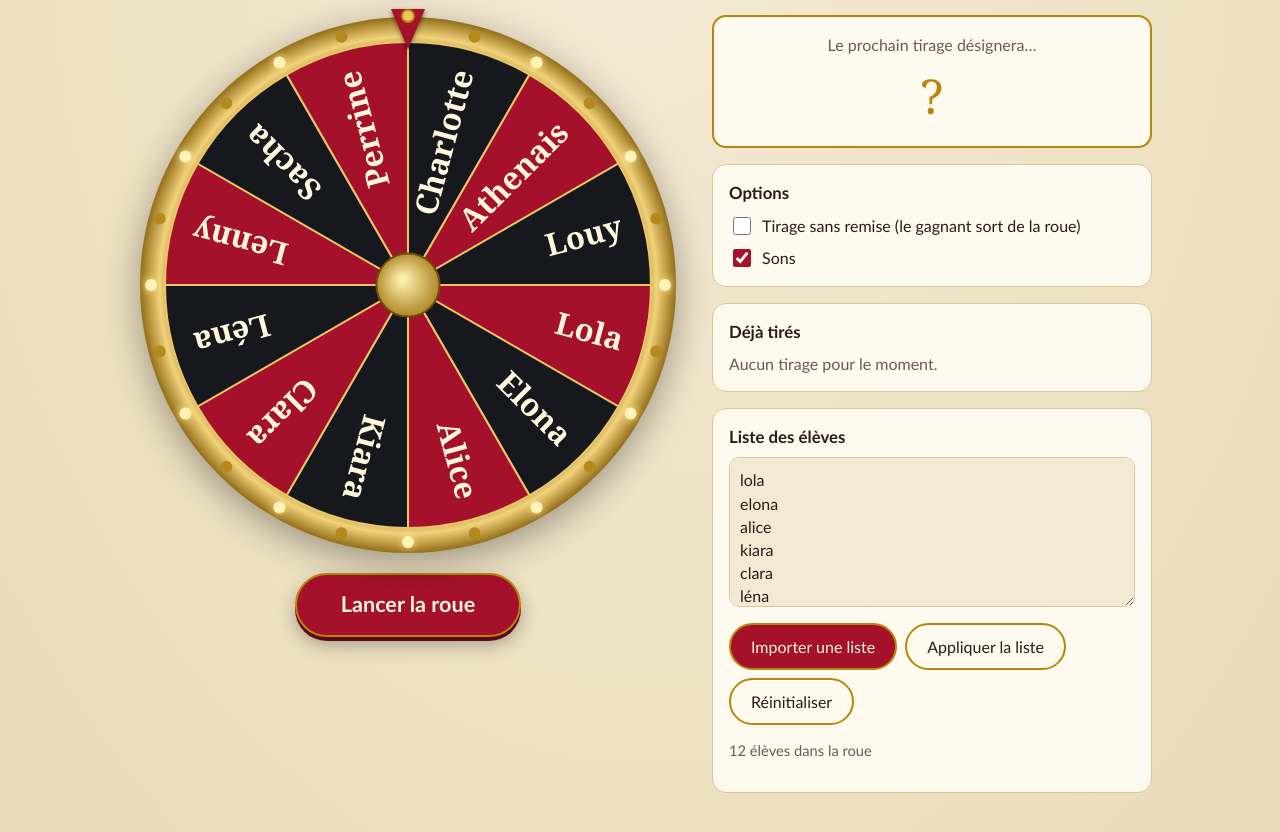
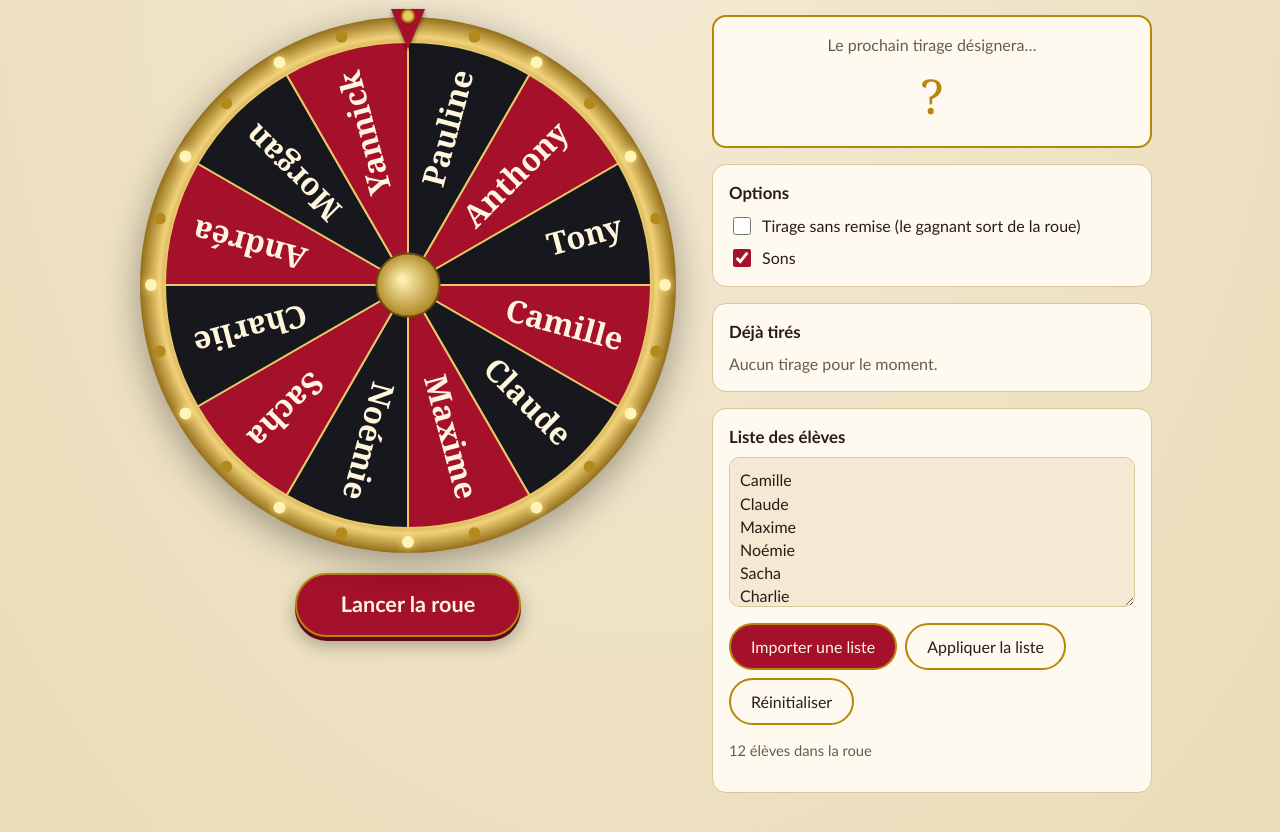
Before and after one commit to patrickdemont-formateur/tirage-au-sort, a plain HTML site: page index.html in a window 1280 px wide. Shown: the part 110-942 px from the top of the page. Drawn offline with Linux system fonts and the light colour scheme.

Commit message:
Update default names in index.html

```diff
--- a/index.html
+++ b/index.html
@@ -222,7 +222,7 @@
 
 <script>
 (function () {
-  var DEFAULT = ["lola","elona","alice","kiara","clara","léna","lenny","sacha","perrine","charlotte","athenais","louy"];
+  var DEFAULT = ["Camille","Claude","Maxime","Noémie","Sacha","Charlie","Andréa","Morgan","Yannick","Pauline","Anthony","Tony"];
   var TAU = Math.PI * 2;
 
   var canvas = document.getElementById("wheel");
```
